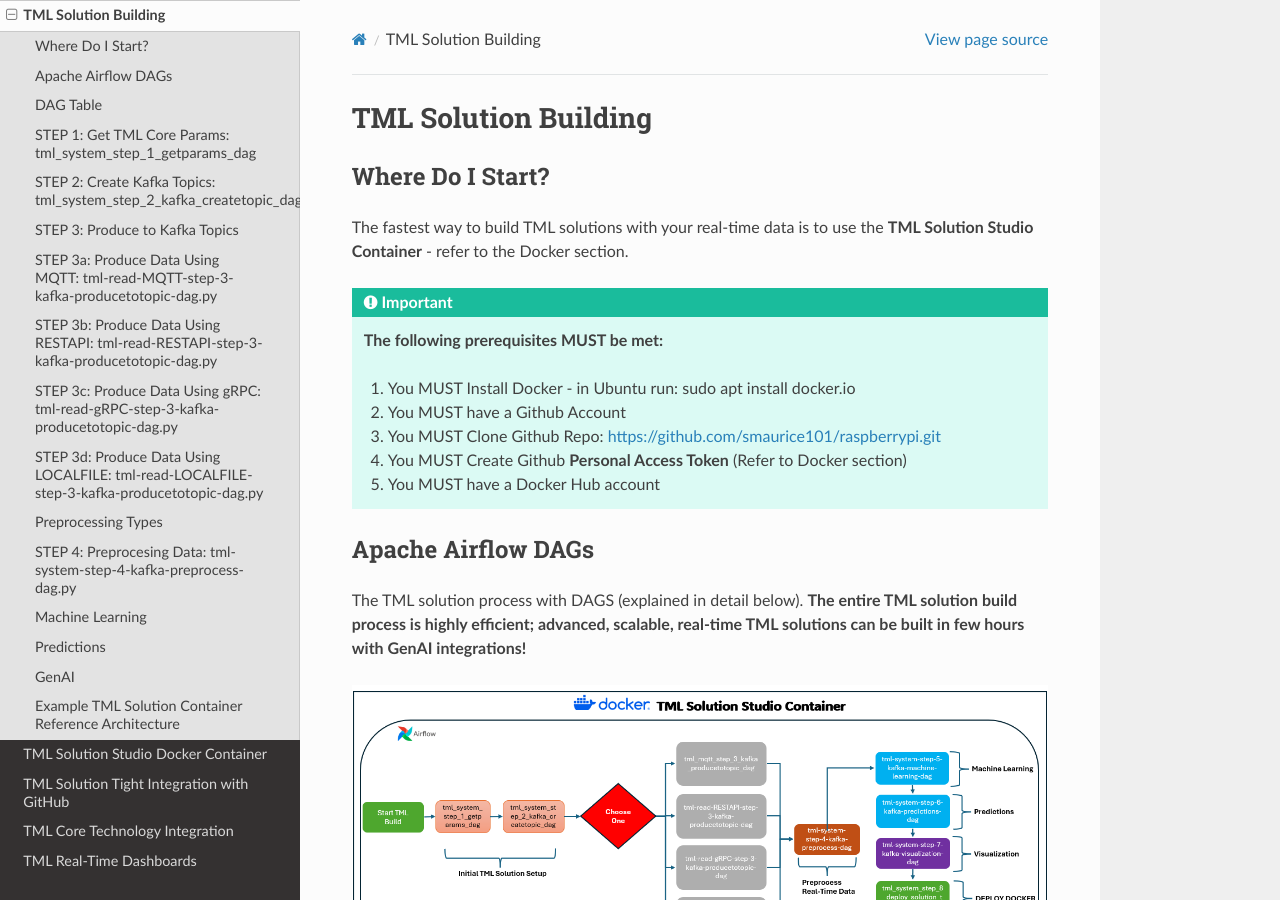
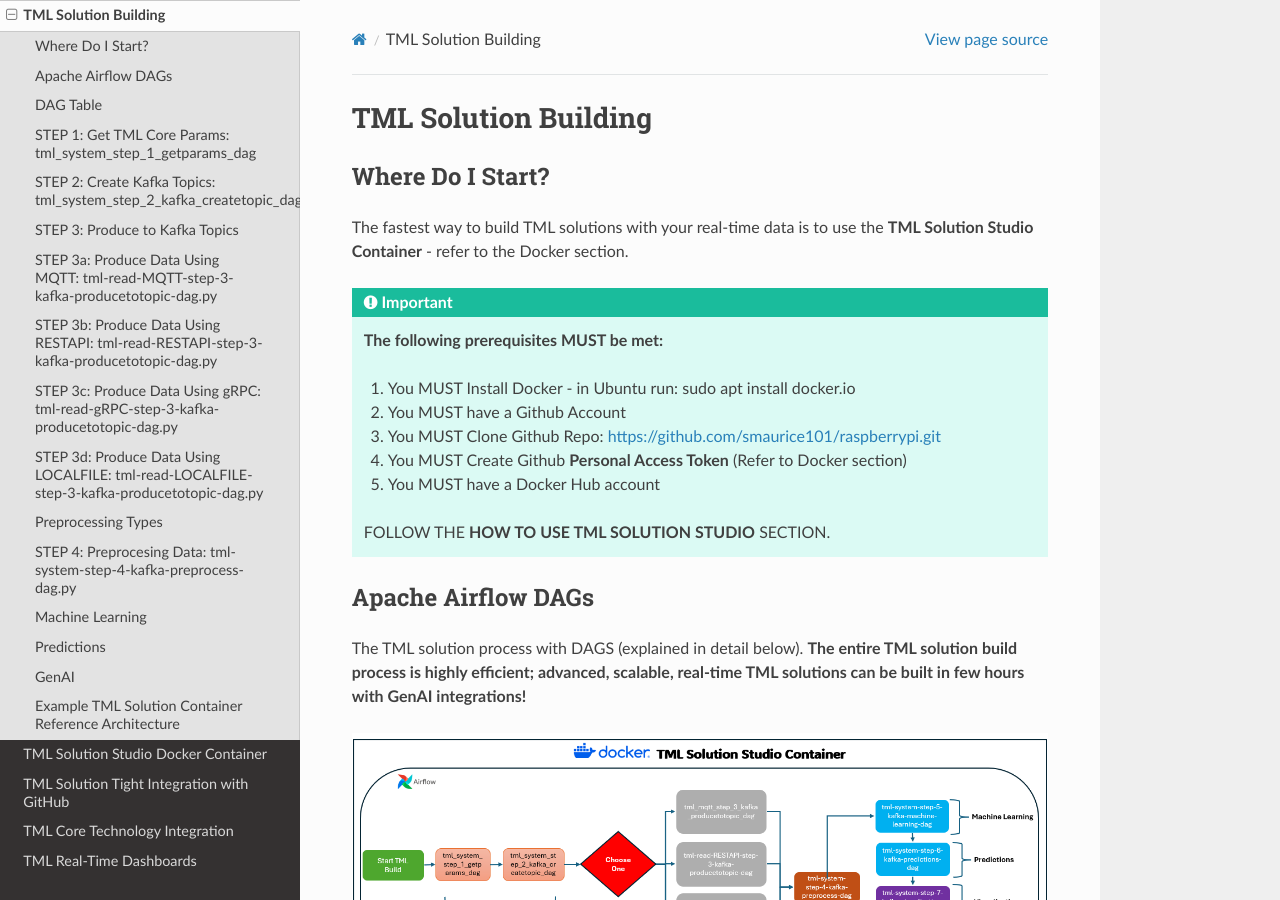
Before and after one commit to smaurice101/readthedocs, a Sphinx documentation site: the page built from docs/source/tmlbuilds.rst, in a window 1280 px wide and 900 px high. Built offline with Sphinx 7.4.7 and the Read the Docs theme 2.0.0, drawn with Linux system fonts in a browser that asks for light colours.

Commit message:
Update tmlbuilds.rst

```diff
--- a/docs/source/tmlbuilds.rst
+++ b/docs/source/tmlbuilds.rst
@@ -19,6 +19,8 @@
    4. You MUST Create Github **Personal Access Token** (Refer to Docker section)
 
    5. You MUST have a Docker Hub account
+
+   FOLLOW THE **HOW TO USE TML SOLUTION STUDIO** SECTION.
 
 Apache Airflow DAGs
 -------------------
```
